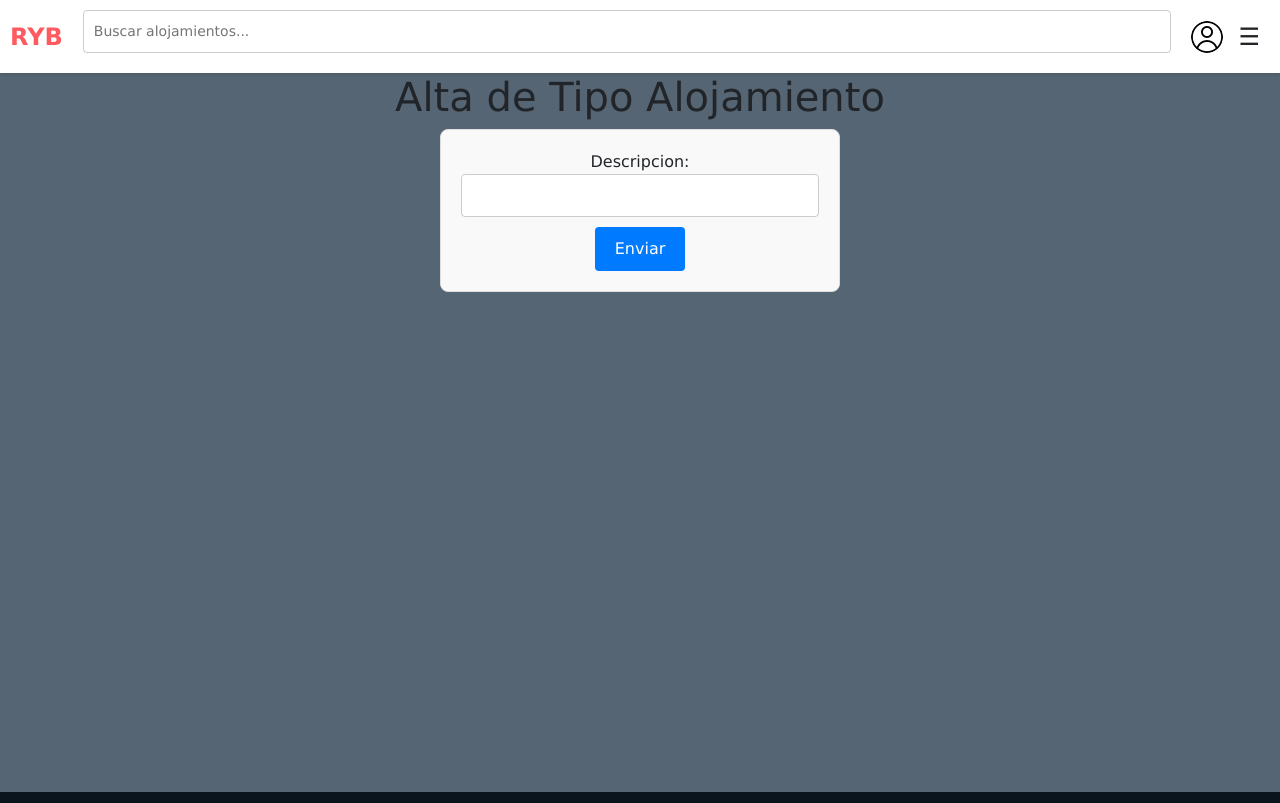
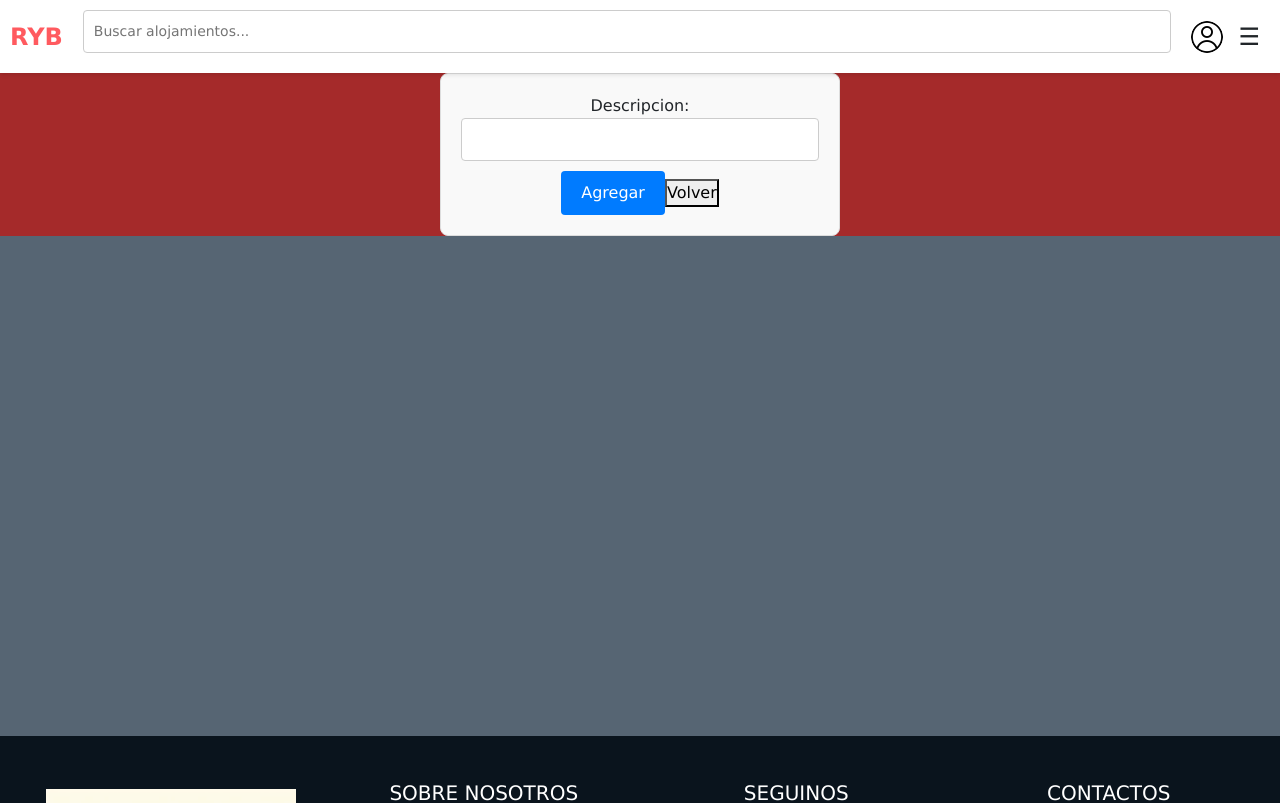
Before and after one commit to Luquitas234/IDW-TP2M, a React (Create React App) app: page /Formulario in a window 1280 px wide. Shown: the top 803 px of the page. Built offline with nearby package versions, Linux system fonts and the light colour scheme.

Commit message:
Update AddAlojamientotipo.js

```diff
--- a/src/Formularios/AddAlojamientotipo.js
+++ b/src/Formularios/AddAlojamientotipo.js
@@ -1,4 +1,5 @@
 import React, { useState } from 'react'
+import { Link } from 'react-router-dom';
 import "./AddAlojamientotipo.css";
 
 const AddAlojamientotipo = () => {
@@ -31,8 +32,7 @@ const AddAlojamientotipo = () => {
       }
   }
   return (
-    <div className='form-container'>
-      <h1>Alta de Tipo Alojamiento</h1>
+    <div id='form1' className='form-container'>
       <form onSubmit={enviar}>
         <div>
           <label htmlFor='descripcion'>Descripcion:</label>
@@ -43,7 +43,8 @@ const AddAlojamientotipo = () => {
             onChange={(e) => setDescripcion(e.target.value)}
           />
         </div>
-        <button type='submit'>Enviar</button>
+        <button type='submit'>Agregar</button>
+        <Link to="/Gestion"><button>Volver</button></Link>
       </form>
     </div>
   )
```
